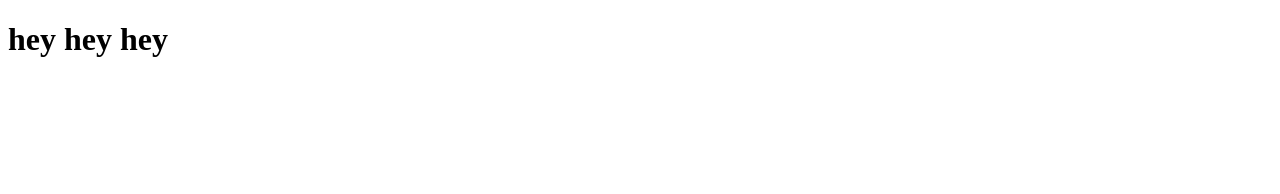
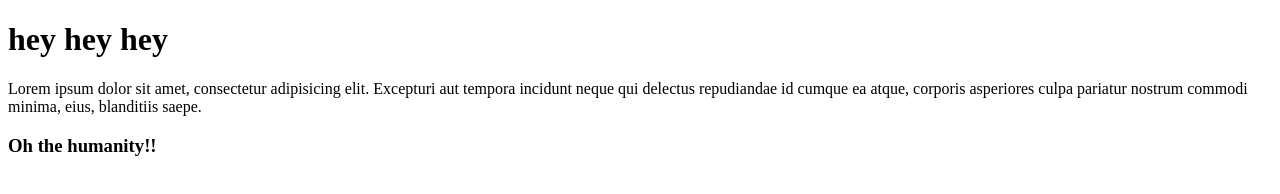
Before and after one commit to shockeyt/mergePractice, a plain HTML site: page index.html in a window 1280 px wide. Drawn offline with Linux system fonts and the light colour scheme.

Commit message:
added elements and readme comments

```diff
--- a/index.html
+++ b/index.html
@@ -5,5 +5,7 @@
 </head>
 <body>
 	<h1>hey hey hey</h1>
+	<p>Lorem ipsum dolor sit amet, consectetur adipisicing elit. Excepturi aut tempora incidunt neque qui delectus repudiandae id cumque ea atque, corporis asperiores culpa pariatur nostrum commodi minima, eius, blanditiis saepe.</p>
+	<h3>Oh the humanity!!</h3>
 </body>
 </html>
```
Also changed, not shown: 1 other file.
